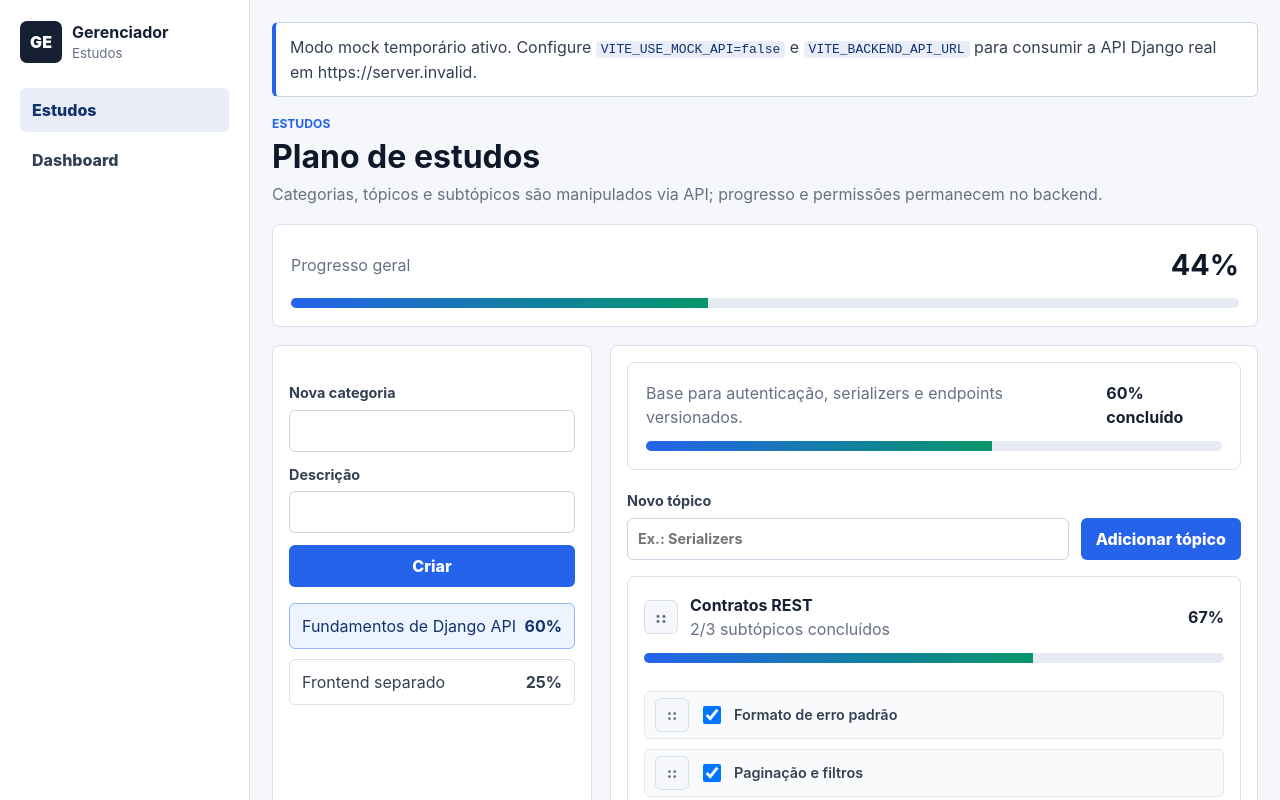
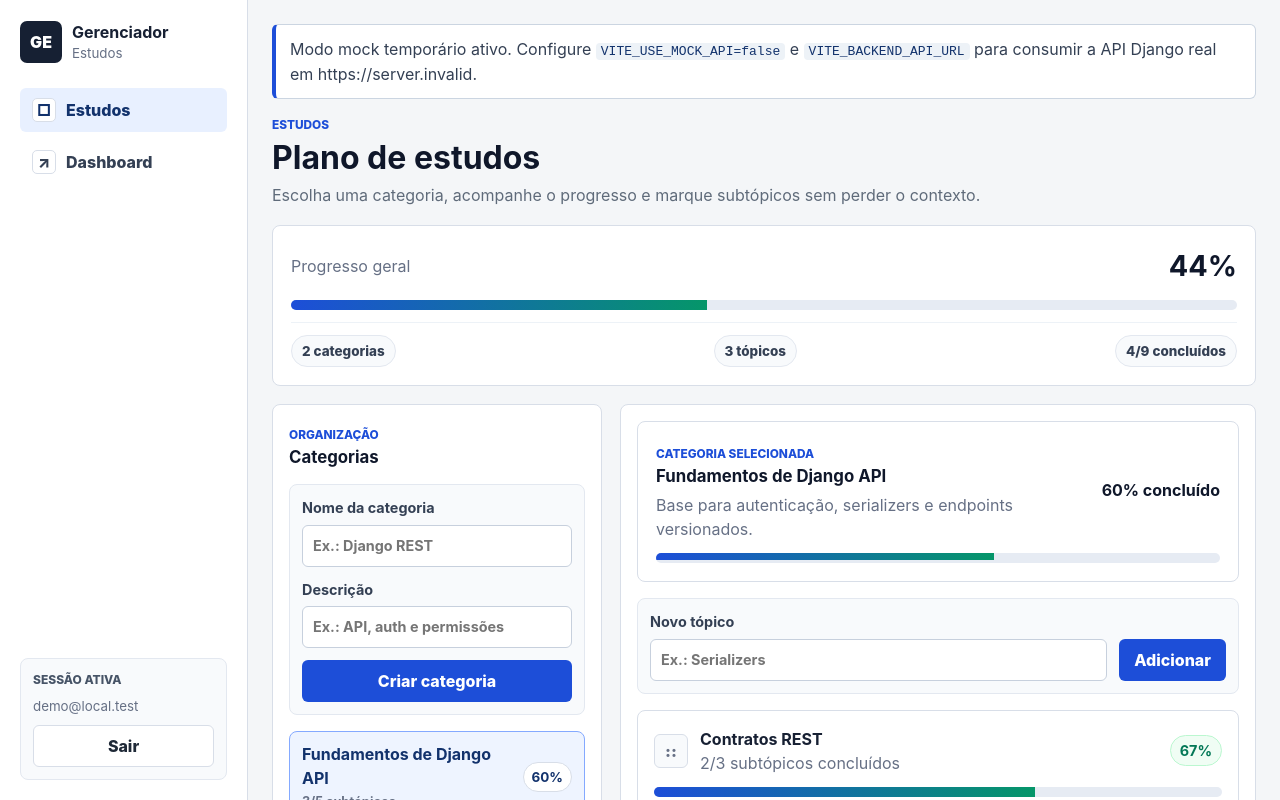
Before and after one commit to marcoantonio567/Cogni, a React (Vite) app in the folder frontend/: page /login in a window 1280 px wide. Both pictures are taken after a click on the button "Entrar". Shown: the top 800 px of the page. Built offline with nearby package versions, Linux system fonts and the light colour scheme; no server answers.

Commit message:
Improve frontend usability

```diff
--- a/frontend/src/app/App.tsx
+++ b/frontend/src/app/App.tsx
@@ -39,12 +39,17 @@ function AppShell() {
 
         <nav aria-label="Navegação principal">
           <NavLink end to="/">
+            <span aria-hidden="true">□</span>
             Estudos
           </NavLink>
-          <NavLink to="/dashboard">Dashboard</NavLink>
+          <NavLink to="/dashboard">
+            <span aria-hidden="true">↗</span>
+            Dashboard
+          </NavLink>
         </nav>
 
         <div className="session-box">
+          <span>Sessão ativa</span>
           <small>{user?.email}</small>
           <button className="button button--ghost" onClick={() => void logout()} type="button">
             Sair
--- a/frontend/src/features/estudos/EstudosPage.tsx
+++ b/frontend/src/features/estudos/EstudosPage.tsx
@@ -54,6 +54,15 @@ export function EstudosPage() {
     [overview, selectedCategoriaId],
   )
 
+  const totals = useMemo(() => {
+    const categorias = overview?.categorias ?? []
+    const totalTopicos = categorias.reduce((sum, categoria) => sum + categoria.topicos.length, 0)
+    const totalSubtopicos = categorias.reduce((sum, categoria) => sum + categoria.totalSubtopicos, 0)
+    const concluidos = categorias.reduce((sum, categoria) => sum + categoria.subtopicosConcluidos, 0)
+
+    return { totalCategorias: categorias.length, totalTopicos, totalSubtopicos, concluidos }
+  }, [overview])
+
   const replaceOverview = (nextOverview: EstudosOverview) => {
     setOverview(nextOverview)
     setSelectedCategoriaId((current) => current ?? nextOverview.categorias[0]?.id ?? null)
@@ -72,7 +81,7 @@ export function EstudosPage() {
         await loadOverview()
       }
     } catch {
-      setError('A API não confirmou a operação. Os dados visuais foram recarregados quando possível.')
+      setError('A API não confirmou a operação. Recarreguei os dados visuais quando possível.')
       await loadOverview().catch(() => undefined)
     } finally {
       setPendingAction('')
@@ -149,7 +158,7 @@ export function EstudosPage() {
   return (
     <main className="workspace">
       <PageHeader
-        description="Categorias, tópicos e subtópicos são manipulados via API; progresso e permissões permanecem no backend."
+        description="Escolha uma categoria, acompanhe o progresso e marque subtópicos sem perder o contexto."
         eyebrow="Estudos"
         title="Plano de estudos"
       />
@@ -162,20 +171,39 @@ export function EstudosPage() {
           <strong>{overview.progressoGeral}%</strong>
         </div>
         <ProgressBar label="Progresso geral dos estudos" value={overview.progressoGeral} />
+        <div className="quick-stats" aria-label="Resumo dos estudos">
+          <span>{totals.totalCategorias} categorias</span>
+          <span>{totals.totalTopicos} tópicos</span>
+          <span>
+            {totals.concluidos}/{totals.totalSubtopicos} concluídos
+          </span>
+        </div>
       </section>
 
       <section className="study-grid">
         <aside className="category-panel" aria-label="Categorias">
-          <form className="inline-form" onSubmit={createCategoria}>
+          <div className="panel-heading">
+            <div>
+              <span>Organização</span>
+              <h2>Categorias</h2>
+            </div>
+          </div>
+
+          <form className="stack-form compact-form" onSubmit={createCategoria}>
             <label>
-              Nova categoria
-              <input onChange={(event) => setCategoriaNome(event.target.value)} required value={categoriaNome} />
+              Nome da categoria
+              <input onChange={(event) => setCategoriaNome(event.target.value)} placeholder="Ex.: Django REST" required value={categoriaNome} />
             </label>
             <label>
               Descrição
-              <input onChange={(event) => setCategoriaDescricao(event.target.value)} required value={categoriaDescricao} />
+              <input
+                onChange={(event) => setCategoriaDescricao(event.target.value)}
+                placeholder="Ex.: API, auth e permissões"
+                required
+                value={categoriaDescricao}
+              />
             </label>
-            <SubmitButton pending={pendingAction === 'categoria'}>Criar</SubmitButton>
+            <SubmitButton pending={pendingAction === 'categoria'}>Criar categoria</SubmitButton>
           </form>
 
           <div className="category-list">
@@ -186,8 +214,13 @@ export function EstudosPage() {
                 onClick={() => setSelectedCategoriaId(categoria.id)}
                 type="button"
               >
-                <span>{categoria.nome}</span>
-                <strong>{categoria.progresso}%</strong>
+                <span>
+                  <strong>{categoria.nome}</strong>
+                  <small>
+                    {categoria.subtopicosConcluidos}/{categoria.totalSubtopicos} subtópicos
+                  </small>
+                </span>
+                <b>{categoria.progresso}%</b>
               </button>
             ))}
           </div>
@@ -252,13 +285,17 @@ function CategoriaDetail({
     <>
       <div className="category-summary">
         <div>
+          <div>
+            <span>Categoria selecionada</span>
+            <h2>{categoria.nome}</h2>
             <p>{categoria.descricao}</p>
+          </div>
           <strong>{categoria.progresso}% concluído</strong>
         </div>
         <ProgressBar label={`Progresso da categoria ${categoria.nome}`} value={categoria.progresso} />
       </div>
 
-      <form className="inline-form inline-form--row" onSubmit={(event) => onCreateTopico(event, categoria.id)}>
+      <form className="inline-form inline-form--row add-row" onSubmit={(event) => onCreateTopico(event, categoria.id)}>
         <label>
           Novo tópico
           <input
@@ -267,7 +304,7 @@ function CategoriaDetail({
             value={topicoNames[categoria.id] ?? ''}
           />
         </label>
-        <SubmitButton pending={pendingAction === `topico-${categoria.id}`}>Adicionar tópico</SubmitButton>
+        <SubmitButton pending={pendingAction === `topico-${categoria.id}`}>Adicionar</SubmitButton>
       </form>
 
       {categoria.topicos.length === 0 ? (
@@ -332,9 +369,16 @@ function TopicoCard({
 
       <ProgressBar label={`Progresso do tópico ${topico.nome}`} value={topico.progresso} />
 
+      {topico.subtopicos.length === 0 ? (
+        <EmptyState description="Cadastre o primeiro subtópico para começar a acompanhar este tópico." title="Sem subtópicos" />
+      ) : (
         <div className="subtopic-list" ref={subtopicosRef}>
           {topico.subtopicos.map((subtopico) => (
-          <label className="subtopic-row" data-item-id={subtopico.id} key={subtopico.id}>
+            <label
+              className={subtopico.concluido ? 'subtopic-row subtopic-row--done' : 'subtopic-row'}
+              data-item-id={subtopico.id}
+              key={subtopico.id}
+            >
               <button aria-label={`Reordenar subtópico ${subtopico.nome}`} className="drag-handle" type="button">
                 ::
               </button>
@@ -348,8 +392,9 @@ function TopicoCard({
             </label>
           ))}
         </div>
+      )}
 
-      <form className="inline-form inline-form--row" onSubmit={(event) => onCreateSubtopico(event, topico.id)}>
+      <form className="inline-form inline-form--row add-row" onSubmit={(event) => onCreateSubtopico(event, topico.id)}>
         <label>
           Novo subtópico
           <input
@@ -358,7 +403,7 @@ function TopicoCard({
             value={subtopicoName}
           />
         </label>
-        <SubmitButton pending={pendingAction === `subtopico-${topico.id}`}>Adicionar subtópico</SubmitButton>
+        <SubmitButton pending={pendingAction === `subtopico-${topico.id}`}>Adicionar</SubmitButton>
       </form>
     </article>
   )
--- a/frontend/src/index.css
+++ b/frontend/src/index.css
@@ -1,6 +1,6 @@
 :root {
   color: #172033;
-  background: #f5f7fb;
+  background: #f4f6f8;
   font-family:
     Inter, ui-sans-serif, system-ui, -apple-system, BlinkMacSystemFont, "Segoe UI", sans-serif;
   font-synthesis: none;
@@ -33,7 +33,7 @@ input:disabled {
 }
 
 code {
-  background: #e8edf7;
+  background: #edf2f7;
   border-radius: 4px;
   color: #12326c;
   padding: 1px 5px;
@@ -48,7 +48,7 @@ code {
 
 .auth-panel {
   background: #ffffff;
-  border: 1px solid #d9e0ec;
+  border: 1px solid #d8dee8;
   border-radius: 8px;
   box-shadow: 0 18px 50px rgba(31, 41, 55, 0.08);
   margin: 0 auto;
@@ -58,10 +58,12 @@ code {
 }
 
 .eyebrow,
-.page-header p {
-  color: #2563eb;
-  font-size: 0.76rem;
-  font-weight: 700;
+.page-header p,
+.panel-heading span,
+.category-summary span {
+  color: #1d4ed8;
+  font-size: 0.74rem;
+  font-weight: 800;
   margin: 0 0 6px;
   text-transform: uppercase;
 }
@@ -76,7 +78,7 @@ code {
 
 .auth-panel > span,
 .page-header span {
-  color: #667085;
+  color: #5f6b7a;
   display: block;
   margin-top: 8px;
 }
@@ -88,9 +90,25 @@ code {
   margin-top: 20px;
 }
 
+.compact-form {
+  background: #f8fafc;
+  border: 1px solid #e3e8f0;
+  border-radius: 8px;
+  margin-top: 14px;
+  padding: 12px;
+}
+
 .inline-form--row {
   align-items: end;
   grid-template-columns: minmax(0, 1fr) auto;
+}
+
+.add-row {
+  background: #f8fafc;
+  border: 1px solid #e3e8f0;
+  border-radius: 8px;
+  margin-top: 14px;
+  padding: 12px;
 }
 
 label {
@@ -103,7 +121,7 @@ label {
 
 input {
   background: #ffffff;
-  border: 1px solid #cbd5e1;
+  border: 1px solid #c7d0dd;
   border-radius: 6px;
   min-height: 42px;
   padding: 8px 10px;
@@ -111,8 +129,8 @@ input {
 }
 
 input:focus {
-  border-color: #2563eb;
-  outline: 3px solid rgba(37, 99, 235, 0.14);
+  border-color: #1d4ed8;
+  outline: 3px solid rgba(29, 78, 216, 0.14);
 }
 
 .button {
@@ -124,32 +142,44 @@ input:focus {
   justify-content: center;
   min-height: 42px;
   padding: 8px 14px;
+  white-space: nowrap;
 }
 
 .button--primary {
-  background: #2563eb;
+  background: #1d4ed8;
   color: #ffffff;
+}
+
+.button--primary:hover {
+  background: #1e40af;
 }
 
 .button--ghost {
   background: #ffffff;
-  border-color: #d9e0ec;
+  border-color: #d8dee8;
   color: #1f2937;
+}
+
+.button--ghost:hover {
+  border-color: #98a6ba;
 }
 
 .app-shell {
   display: grid;
-  grid-template-columns: 250px minmax(0, 1fr);
+  grid-template-columns: 248px minmax(0, 1fr);
   min-height: 100vh;
 }
 
 .sidebar {
   background: #ffffff;
-  border-right: 1px solid #d9e0ec;
+  border-right: 1px solid #d8dee8;
   display: flex;
   flex-direction: column;
   gap: 24px;
   padding: 20px;
+  position: sticky;
+  top: 0;
+  height: 100vh;
 }
 
 .brand {
@@ -160,7 +190,7 @@ input:focus {
 
 .brand > span {
   align-items: center;
-  background: #172033;
+  background: #162033;
   border-radius: 7px;
   color: #ffffff;
   display: inline-flex;
@@ -182,32 +212,62 @@ input:focus {
 
 .sidebar nav {
   display: grid;
-  gap: 6px;
+  gap: 8px;
 }
 
 .sidebar nav a {
+  align-items: center;
   border-radius: 6px;
   color: #344054;
+  display: flex;
   font-weight: 800;
+  gap: 10px;
+  min-height: 42px;
   padding: 10px 12px;
   text-decoration: none;
 }
 
+.sidebar nav a:hover {
+  background: #f1f5f9;
+}
+
 .sidebar nav a.active {
-  background: #e8edf7;
+  background: #e8f0ff;
   color: #12326c;
 }
 
+.sidebar nav a span {
+  align-items: center;
+  background: #ffffff;
+  border: 1px solid #d8dee8;
+  border-radius: 5px;
+  display: inline-flex;
+  height: 24px;
+  justify-content: center;
+  width: 24px;
+}
+
 .session-box {
+  background: #f8fafc;
+  border: 1px solid #e3e8f0;
+  border-radius: 8px;
   display: grid;
-  gap: 10px;
+  gap: 8px;
   margin-top: auto;
+  padding: 12px;
+}
+
+.session-box > span {
+  color: #475467;
+  font-size: 0.75rem;
+  font-weight: 800;
+  text-transform: uppercase;
 }
 
 .content-shell {
   display: grid;
   gap: 18px;
-  padding: 22px;
+  padding: 24px;
 }
 
 .workspace {
@@ -229,7 +289,7 @@ input:focus {
 .status-message {
   background: #ffffff;
   border: 1px solid #cbd5e1;
-  border-left: 4px solid #2563eb;
+  border-left: 4px solid #1d4ed8;
   border-radius: 6px;
   color: #344054;
   padding: 12px 14px;
@@ -247,7 +307,7 @@ input:focus {
 .category-summary,
 .chart-panel {
   background: #ffffff;
-  border: 1px solid #d9e0ec;
+  border: 1px solid #d8dee8;
   border-radius: 8px;
   padding: 18px;
 }
@@ -281,6 +341,24 @@ input:focus {
   font-size: 1.8rem;
 }
 
+.quick-stats {
+  border-top: 1px solid #edf2f7;
+  display: flex;
+  flex-wrap: wrap;
+  gap: 8px;
+  padding-top: 12px;
+}
+
+.quick-stats span {
+  background: #f8fafc;
+  border: 1px solid #e3e8f0;
+  border-radius: 999px;
+  color: #344054;
+  font-size: 0.84rem;
+  font-weight: 800;
+  padding: 5px 10px;
+}
+
 .progress {
   background: #e6ebf3;
   border-radius: 999px;
@@ -290,15 +368,16 @@ input:focus {
 }
 
 .progress span {
-  background: linear-gradient(90deg, #2563eb, #059669);
+  background: linear-gradient(90deg, #1d4ed8, #059669);
   display: block;
   height: 100%;
 }
 
 .study-grid {
+  align-items: start;
   display: grid;
   gap: 18px;
-  grid-template-columns: minmax(240px, 320px) minmax(0, 1fr);
+  grid-template-columns: minmax(250px, 330px) minmax(0, 1fr);
 }
 
 .category-panel,
@@ -306,9 +385,16 @@ input:focus {
 .topic-card,
 .metric-card {
   background: #ffffff;
-  border: 1px solid #d9e0ec;
+  border: 1px solid #d8dee8;
   border-radius: 8px;
   padding: 16px;
+}
+
+.panel-heading h2,
+.category-summary h2 {
+  color: #0f172a;
+  font-size: 1.05rem;
+  margin: 0;
 }
 
 .category-list,
@@ -320,22 +406,59 @@ input:focus {
 }
 
 .category-button {
+  align-items: center;
   background: #ffffff;
-  border: 1px solid #d9e0ec;
-  border-radius: 6px;
+  border: 1px solid #d8dee8;
+  border-radius: 8px;
   color: #344054;
   display: flex;
+  gap: 12px;
   justify-content: space-between;
-  min-height: 46px;
+  min-height: 58px;
   padding: 10px 12px;
   text-align: left;
   width: 100%;
 }
 
+.category-button:hover {
+  border-color: #9fb0c7;
+}
+
 .category-button--active {
   background: #eef4ff;
-  border-color: #93b4ff;
+  border-color: #84a9ff;
   color: #12326c;
+}
+
+.category-button span,
+.category-button strong,
+.category-button small {
+  display: block;
+}
+
+.category-button span {
+  min-width: 0;
+}
+
+.category-button strong {
+  overflow-wrap: anywhere;
+}
+
+.category-button small {
+  color: #667085;
+  font-size: 0.8rem;
+  font-weight: 700;
+  margin-top: 2px;
+}
+
+.category-button b {
+  background: #ffffff;
+  border: 1px solid #d8dee8;
+  border-radius: 999px;
+  color: #12326c;
+  flex: 0 0 auto;
+  font-size: 0.84rem;
+  padding: 4px 8px;
 }
 
 .category-summary {
@@ -345,7 +468,13 @@ input:focus {
 }
 
 .category-summary p {
-  margin: 0;
+  margin: 4px 0 0;
+}
+
+.category-summary strong {
+  color: #0f172a;
+  flex: 0 0 auto;
+  font-size: 1rem;
 }
 
 .topic-card {
@@ -363,14 +492,28 @@ input:focus {
   min-width: 0;
 }
 
+.topic-card__header strong {
+  background: #f0fdf4;
+  border: 1px solid #bbf7d0;
+  border-radius: 999px;
+  color: #047857;
+  flex: 0 0 auto;
+  font-size: 0.9rem;
+  padding: 4px 9px;
+}
+
 .drag-handle {
-  background: #f5f7fb;
-  border: 1px solid #d9e0ec;
+  background: #f8fafc;
+  border: 1px solid #d8dee8;
   border-radius: 6px;
   color: #667085;
   font-weight: 900;
   height: 34px;
   min-width: 34px;
+}
+
+.drag-handle:hover {
+  background: #edf2f7;
 }
 
 .sortable-ghost {
@@ -380,25 +523,41 @@ input:focus {
 .subtopic-row {
   align-items: center;
   background: #f8fafc;
-  border: 1px solid #e5e7eb;
-  border-radius: 6px;
+  border: 1px solid #e3e8f0;
+  border-radius: 8px;
   display: grid;
-  font-weight: 600;
+  font-weight: 700;
   gap: 10px;
   grid-template-columns: auto auto minmax(0, 1fr);
-  min-height: 44px;
+  min-height: 46px;
   padding: 6px 10px;
 }
 
+.subtopic-row--done {
+  background: #f0fdf4;
+  border-color: #bbf7d0;
+}
+
+.subtopic-row--done span {
+  color: #047857;
+  text-decoration: line-through;
+  text-decoration-thickness: 2px;
+}
+
 .subtopic-row input {
+  accent-color: #059669;
   height: 18px;
   min-height: 18px;
   width: 18px;
 }
 
+.subtopic-row span {
+  overflow-wrap: anywhere;
+}
+
 .empty-state {
   background: #ffffff;
-  border: 1px dashed #b8c2d6;
+  border: 1px dashed #aebbd0;
   border-radius: 8px;
   color: #667085;
   display: grid;
@@ -448,8 +607,10 @@ input:focus {
   }
 
   .sidebar {
-    border-bottom: 1px solid #d9e0ec;
+    border-bottom: 1px solid #d8dee8;
     border-right: 0;
+    height: auto;
+    position: static;
   }
 
   .sidebar nav {
@@ -462,6 +623,10 @@ input:focus {
 }
 
 @media (max-width: 620px) {
+  .auth-panel {
+    padding: 24px;
+  }
+
   .content-shell {
     padding: 14px;
   }
@@ -478,4 +643,8 @@ input:focus {
   .metrics-grid {
     grid-template-columns: 1fr;
   }
+
+  .button {
+    width: 100%;
+  }
 }
```
Also changed, not shown: frontend/src/features/accounts/LoginPage.tsx (+3 -4 lines), frontend/src/features/dashboard/DashboardPage.tsx (+4 -4 lines), 1 other file (tests, documents, lock files or other folders). Lines whose indentation alone changed are shown as unchanged.
